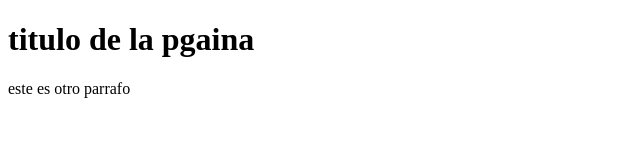
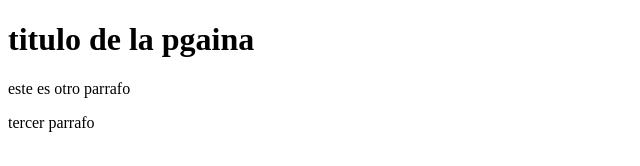
Before and after one commit to joganyt01/proyecto-web-nuevo, a plain HTML site: page index.html in a window 1280 px wide. Shown: the whole page, without its empty margins (0-640 px from the left). Drawn offline with Linux system fonts and the light colour scheme.

Commit message:
agregando segundo parrafo

```diff
--- a/index.html
+++ b/index.html
@@ -8,5 +8,7 @@
 <body>
     <h1>titulo de la pgaina</h1>
     <p>este es otro parrafo</p>
+
+    <p>tercer parrafo</p>
 </body>
 </html>
```
